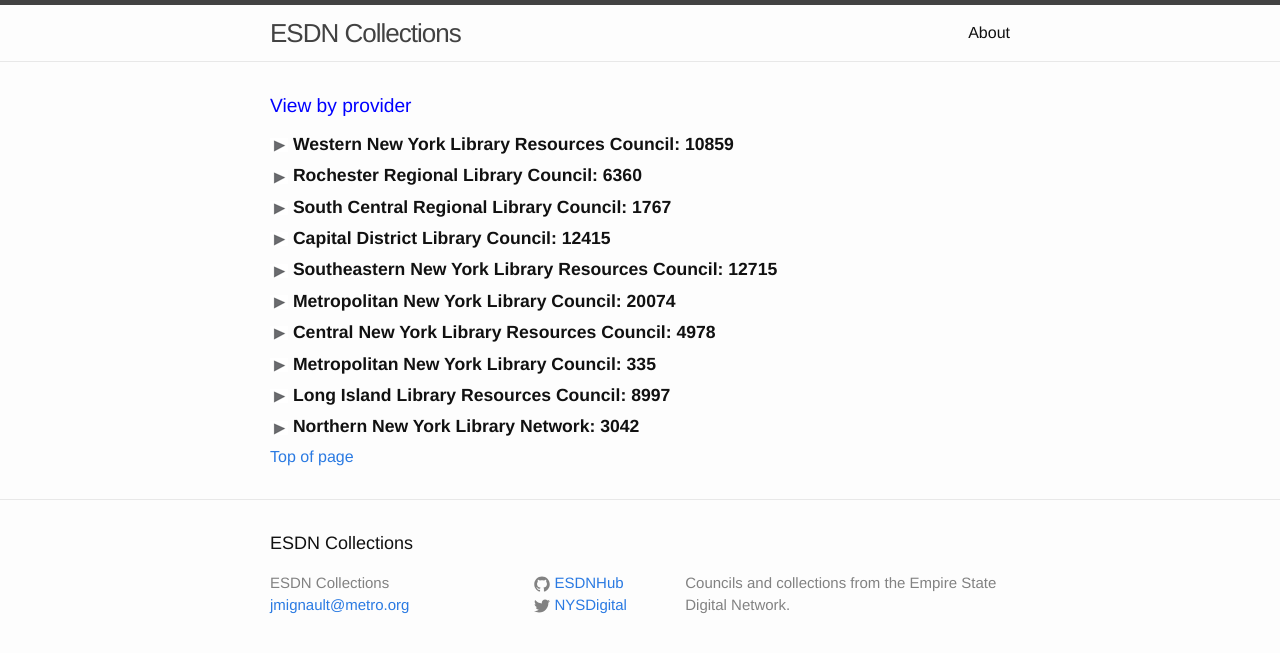
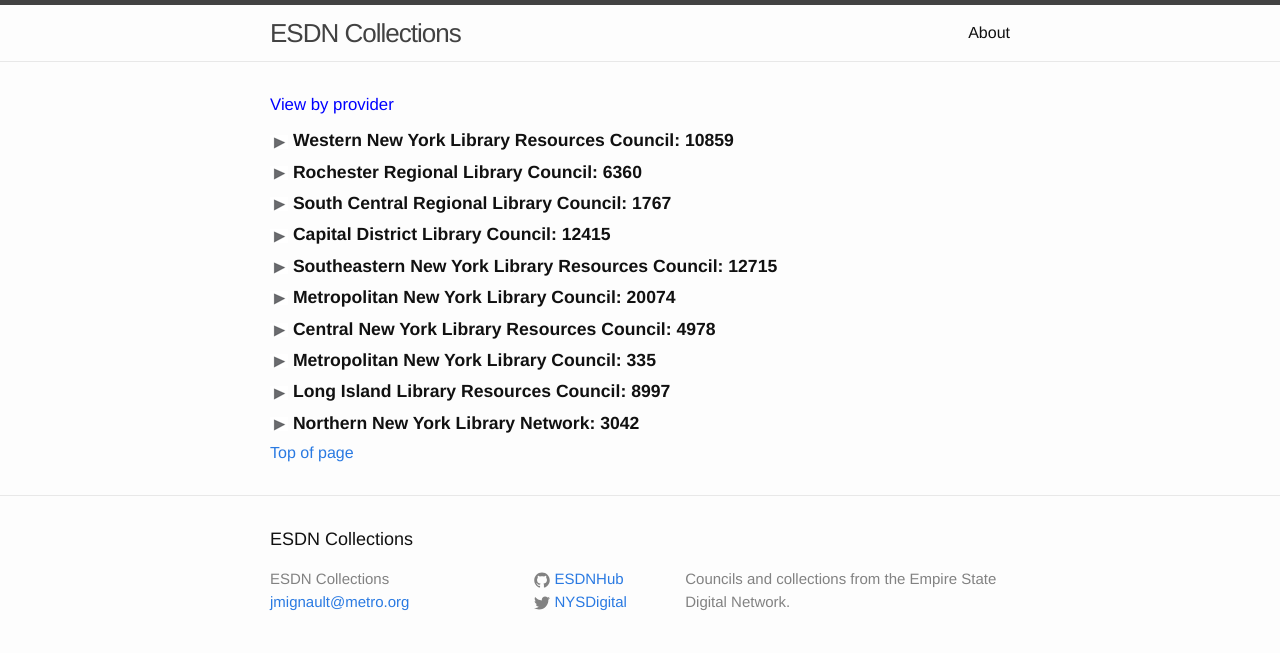
Before and after one commit to natehill/collstool, a Jekyll site: the page built from index.html, in a window 1280 px wide. Shown: the top 653 px of the page. Built offline with Jekyll 4.4.1, drawn with Linux system fonts in a browser that asks for light colours; nearby versions of some CDN libraries.

Commit message:
Make switching link slightly smaller

```diff
--- a/_sass/_show-hide.scss
+++ b/_sass/_show-hide.scss
@@ -48,6 +48,6 @@
 #switcher {
     cursor:pointer;
     color:#0000ff;
-    font-size:120%;
+    font-size:105%;
     padding-bottom: 10px;
 }
```
